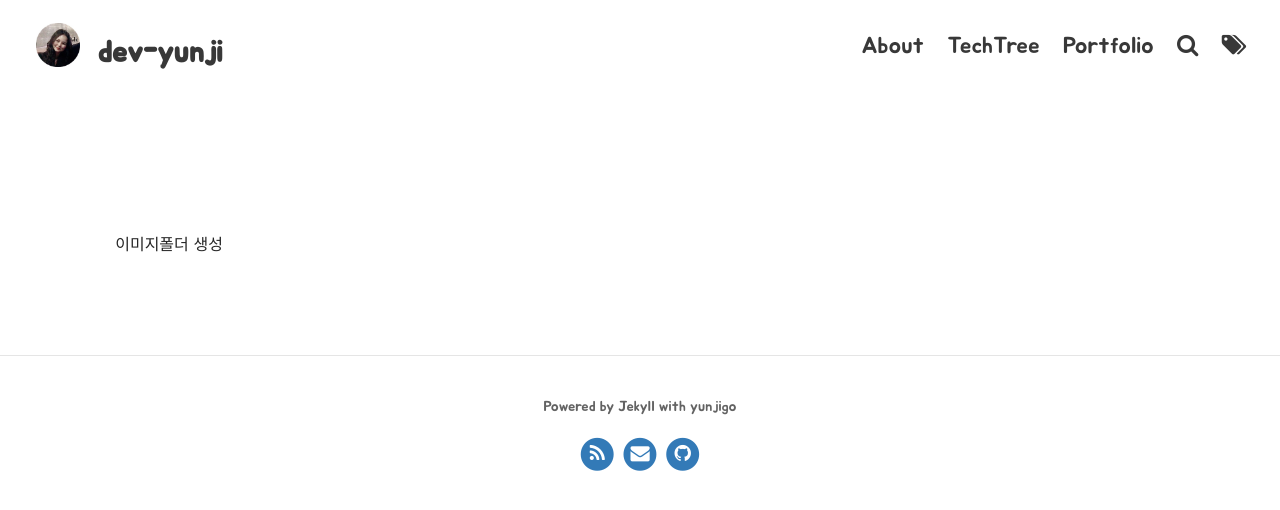
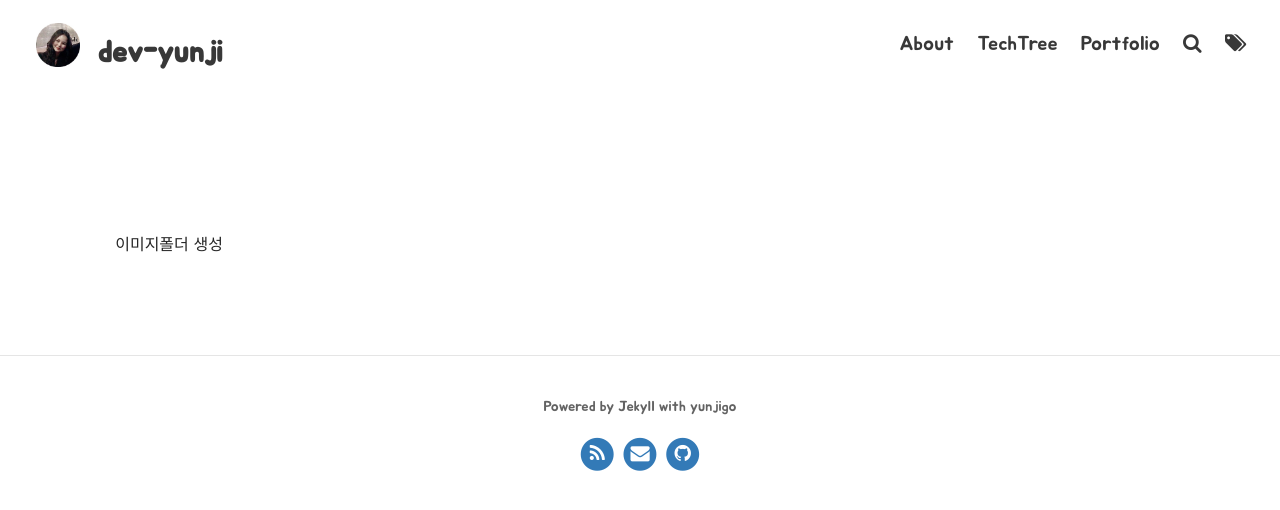
Before and after one commit to yunjigo92/yunjigo92.github.io, a Jekyll site: the page built from img/img.md, in a window 1280 px wide. Shown: the top 510 px of the page. Built offline with Jekyll 4.4.1, drawn with Linux system fonts in a browser that asks for light colours; nearby versions of some CDN libraries; some web fonts are replaced; our own code applies the rules of GitHub Pages for plain Markdown files; library files that are not in the unit come from our copies.

Commit message:
Update yunji.css

```diff
--- a/assets/css/yunji.css
+++ b/assets/css/yunji.css
@@ -70,10 +70,6 @@ blockquote {
     font-family: "Jua" !important;
 }
 
-a.clear{
-    font-size: 23px !important;
-}
-
 .site-title{
     font-size: 30px !important;
 }
```
